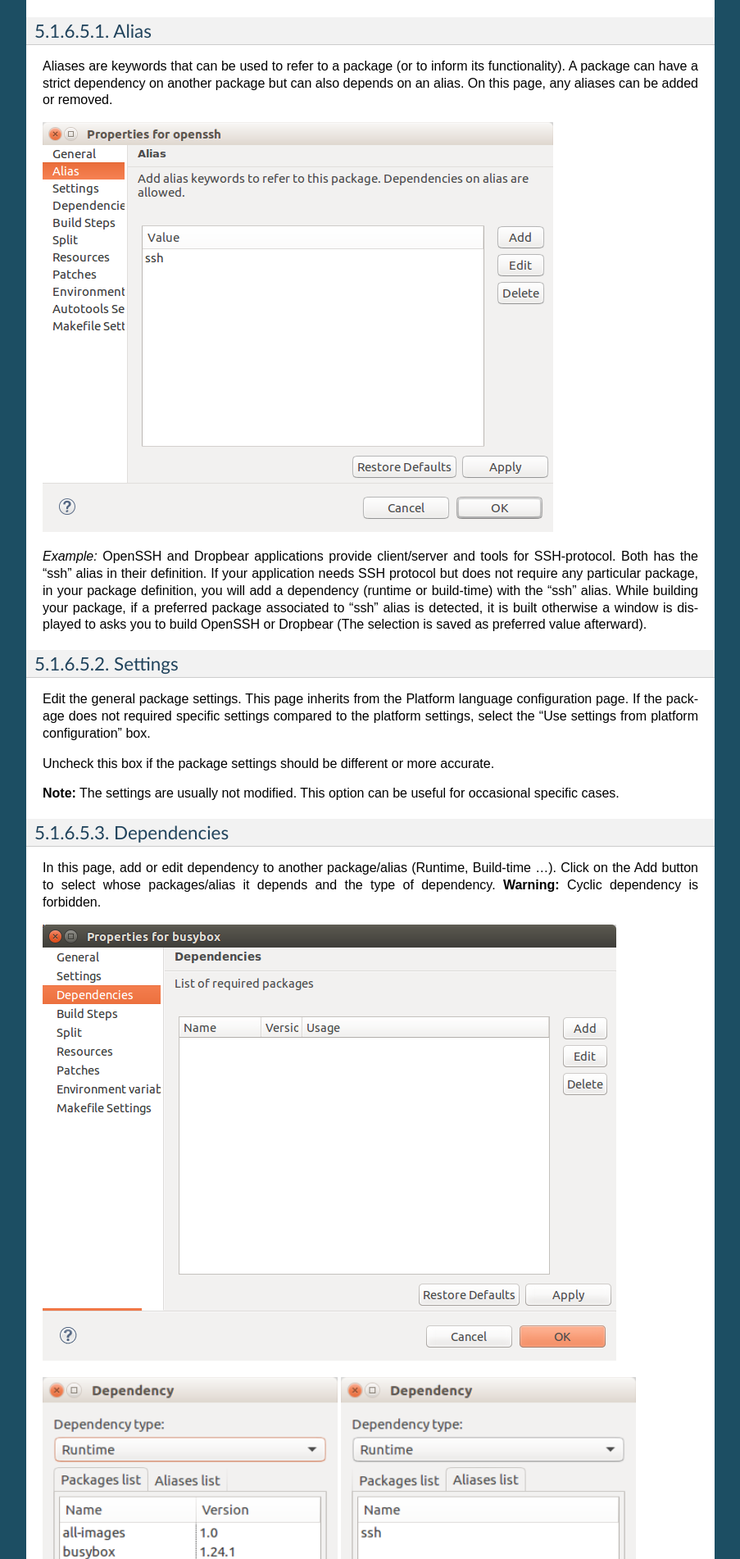
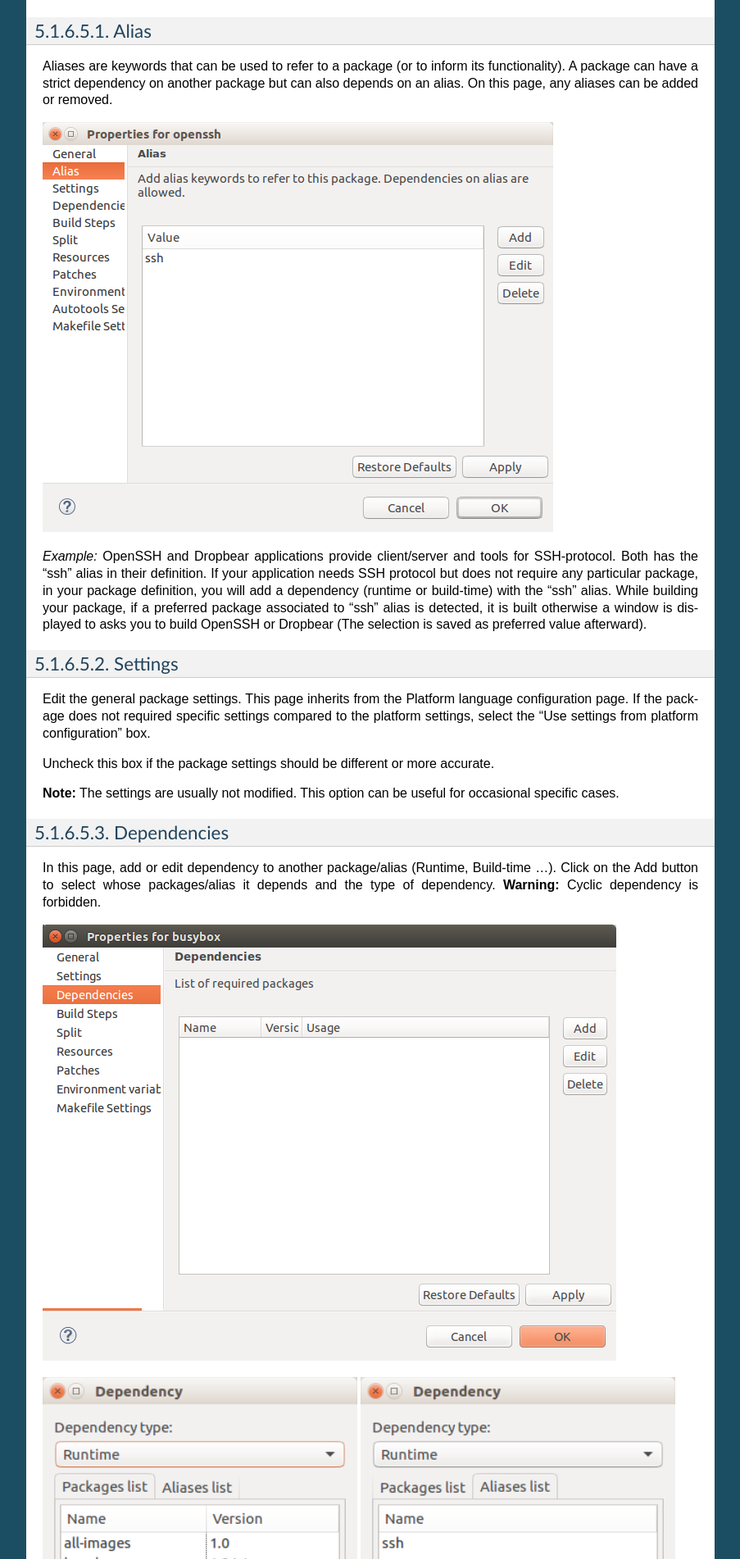
Before and after one commit to Tarek92l/testreadthedoc, a Sphinx documentation site: the page built from docs/gettingstarted/platform_edit.rst, in a window 1280 px wide. Shown: the part 4498-6400 px from the top of the page at 82% size, without its empty margins (198-1101 px from the left). Built offline with Sphinx 7.4.7, drawn with Linux system fonts in a browser that asks for light colours; pages that are not in the unit, such as notebooks, are missing from menus.

Commit message:
Update platform_edit.rst

```diff
--- a/docs/gettingstarted/platform_edit.rst
+++ b/docs/gettingstarted/platform_edit.rst
@@ -216,10 +216,10 @@ forbidden.
 |pic1| |pic2|
 
 .. |pic1| image:: ../images/gettingstarted/ac6platform/platform_edit9.png
-   :width: 45%
+   :width: 48%
 
 .. |pic2| image:: ../images/gettingstarted/ac6platform/platform_edit10.png
-   :width: 45%
+   :width: 48%
 
 When a dependency is set, a link is defined between the tasks from the
 two packages and the complete build sequence is updated following the
```
